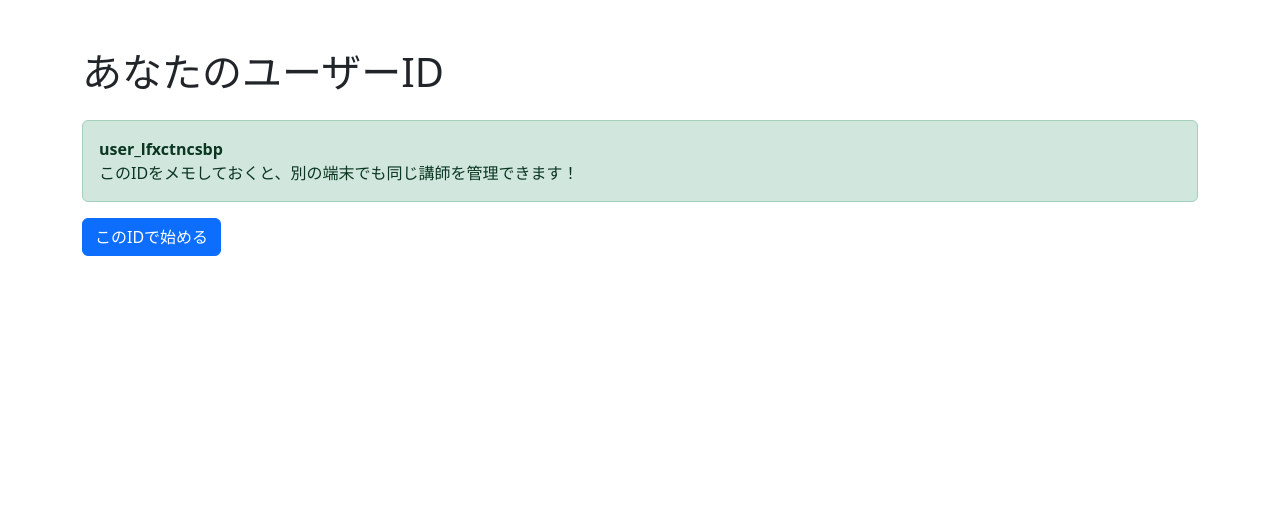
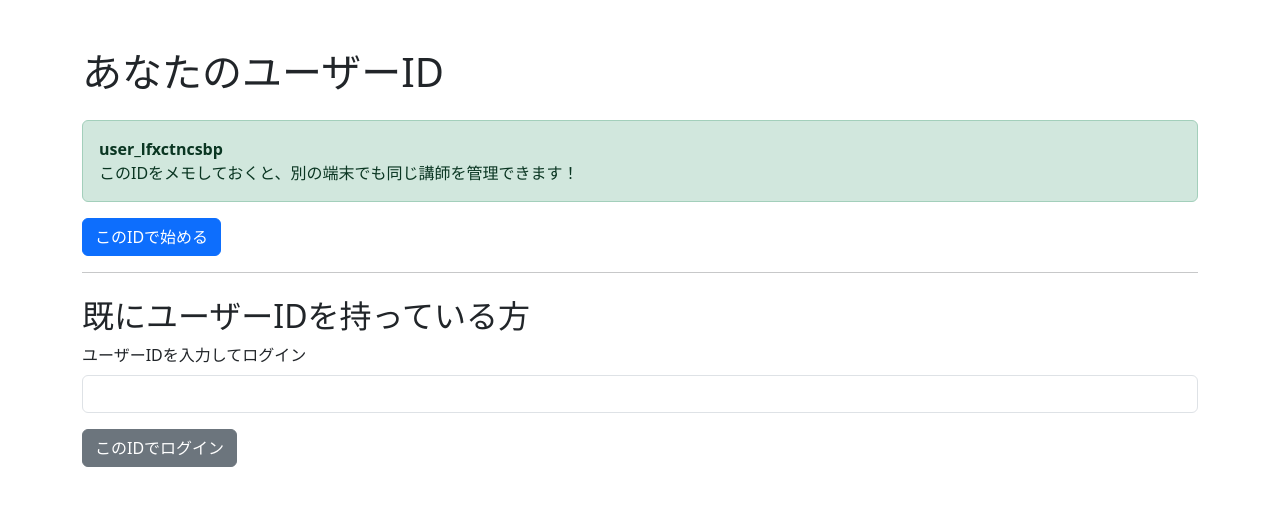
Before and after one commit to Shimomura-Rako/flask-app, a Flask app: page /set_user in a window 1280 px wide. Shown: the top 506 px of the page. Run offline with Flask 3, Linux system fonts and the light colour scheme.

Commit message:
Add /set_user page and user ID input support

```diff
--- a/templates/set_user.html
+++ b/templates/set_user.html
@@ -28,6 +28,18 @@
         <input type="hidden" name="user_id" value="{{ user_id }}">
         <button type="submit" class="btn btn-primary">このIDで始める</button>
       </form>
+
+<hr>
+<h2 class="mt-4">既にユーザーIDを持っている方</h2>
+<form method="POST" action="/set_user">
+  <div class="mb-3">
+    <label for="user_id" class="form-label">ユーザーIDを入力してログイン</label>
+    <input type="text" class="form-control" id="user_id" name="user_id" required>
+  </div>
+  <button type="submit" class="btn btn-secondary">このIDでログイン</button>
+</form>
+
+
     {% endif %}
   </div>
 
```
